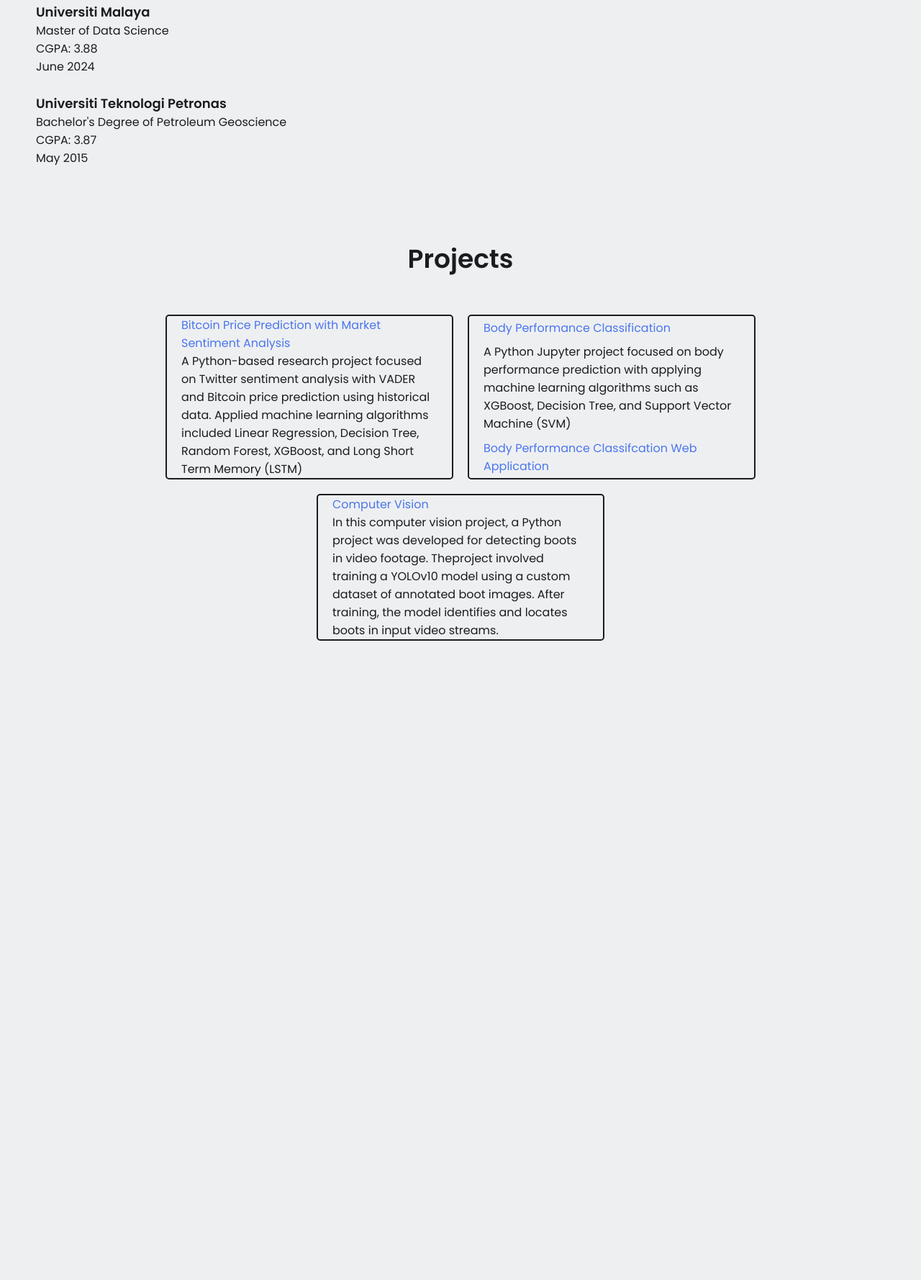
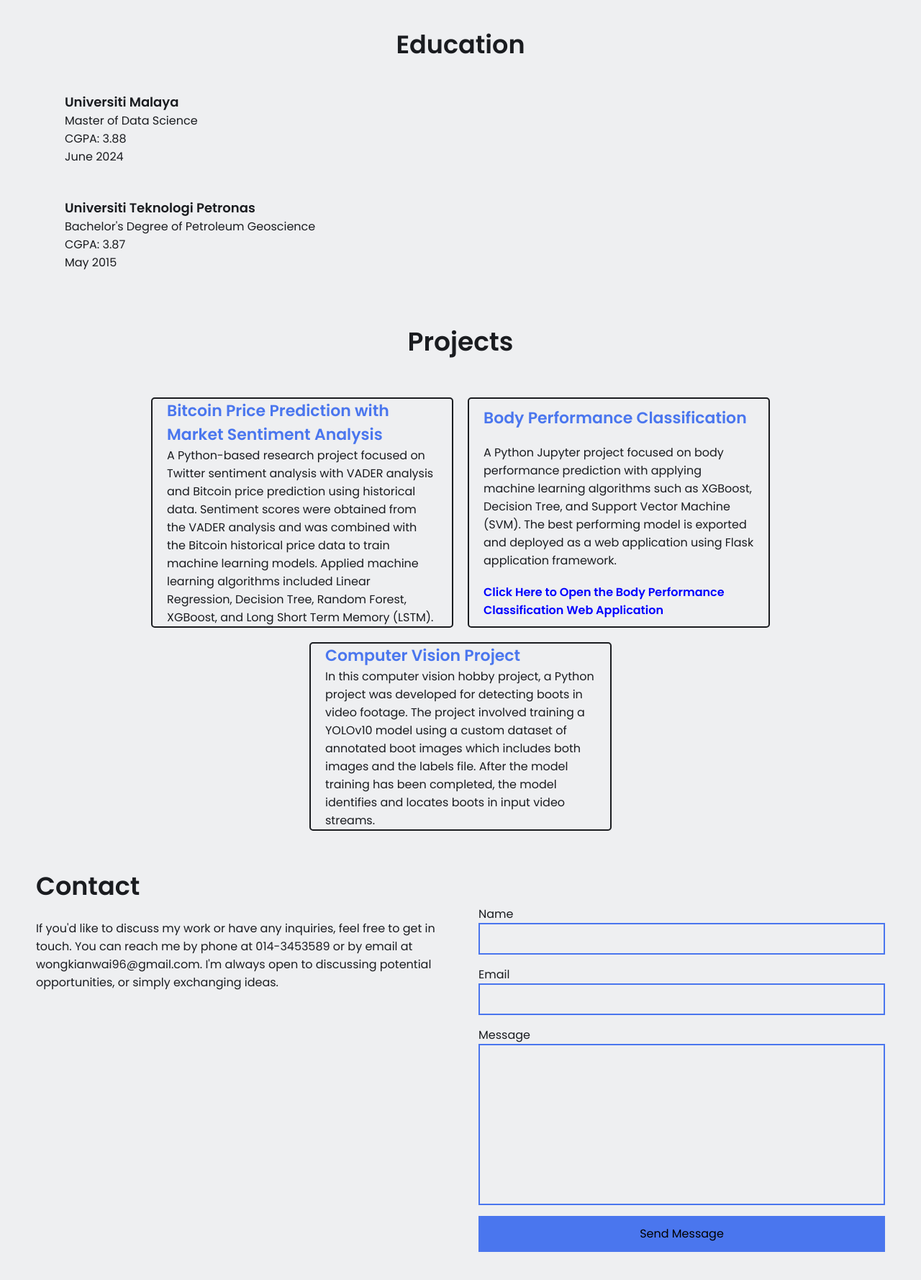
Before and after one commit to kianwai96/Portfolio-pages, a plain HTML site: page index.html in a window 1280 px wide. Shown: the part 854-2632 px from the top of the page at 72% size. Before the commit the page ends 1794 px from the top, so only its background shows below. Drawn offline with Linux system fonts and the light colour scheme.

Commit message:
Add files via upload

```diff
--- a/index.html
+++ b/index.html
@@ -43,8 +43,7 @@
         <section class="hero-section">
             <div class = 'text'>
                 <h2>Hi, I'm Wong</h2>
-                <p>Hello! I am a software support enginner that helps with solving problem and answering client enquries. Recently, I have completed
-                    my Master's of Data Science in Universiti Malaya and I am exploring opportunities in Data Science world.</p>
+                <p>I'm a Software Support Engineer with a passion for solving problems and assisting clients with technical inquiries. I recently completed my Master’s in Data Science from Universiti Malaya, where I honed my skills in data analysis, machine learning, and big data tools. I'm now actively exploring opportunities in the dynamic field of Data Science, looking to apply my technical expertise and analytical mindset to real-world challenges.</p>
 
                 <div class="links">
                     <a href = "#Skills">
@@ -57,7 +56,12 @@
                         <span>Education</span>
                     </a>
 
-                    <a href = "#Contact">
+                    <a href = "#projects">
+                        <i class="fa-solid fa-diagram-project"></i>
+                        <span>Projects</span>
+                    </a>
+
+                    <a href = "#contact">
                         <i class="fa-solid fa-envelope"></i>
                         <span>Contact</span>
                     </a>
@@ -113,15 +117,18 @@
 
             <div class="university">
                 <h2>Universiti Malaya</h2>
-                <p>Master of Data Science</p>
-                <p>CGPA: 3.88</p>
-                <p>June 2024</p>
-                <br>
+                <p>Master of Data Science <br>
+                    CGPA: 3.88 <br>
+                    June 2024</p>
+            </div>
+
+            <div class="university2">
                 <h2>Universiti Teknologi Petronas</h2>
                 <p>Bachelor's Degree of Petroleum Geoscience</p>
                 <p>CGPA: 3.87</p>
                 <p>May 2015</p>
             </div>
+
         </section>
         <!-- Section 4: Projects-->
         <section id = "projects" class = "project-section">
@@ -131,7 +138,8 @@
                     <a href="https://github.com/kianwai96/bitcoin_pred">
                         <span>Bitcoin Price Prediction with Market Sentiment Analysis</span>
                     </a>
-                    <p>A Python-based research project focused on Twitter sentiment analysis with VADER and Bitcoin price prediction using historical data. Applied machine learning algorithms included Linear Regression, Decision Tree, Random Forest, XGBoost, and Long Short Term Memory (LSTM)</p>
+                    <p>A Python-based research project focused on Twitter sentiment analysis with VADER analysis and Bitcoin price prediction using historical data.
+                        Sentiment scores were obtained from the VADER analysis and was combined with the Bitcoin historical price data to train machine learning models. Applied machine learning algorithms included Linear Regression, Decision Tree, Random Forest, XGBoost, and Long Short Term Memory (LSTM).</p>
                 </div>
 
 
@@ -139,18 +147,22 @@
                     <a href="https://github.com/kianwai96/BodyPerformance">
                         <span>Body Performance Classification</span>
                     </a>
-                <p>A Python Jupyter project focused on body performance prediction with applying machine learning algorithms such as XGBoost, Decision Tree, and Support Vector Machine (SVM) </p>
-                <a href = 'https://wong21570.pythonanywhere.com'>
-                    <span>Body Performance Classifcation Web Application </span>
-                </a>
+                    <p>A Python Jupyter project focused on body performance prediction with applying machine learning algorithms such as XGBoost, Decision Tree, and Support Vector Machine (SVM).
+                        The best performing model is exported and deployed as a web application using Flask application framework.
+                    </p>
+                    <div class = "link">
+                        <a href = 'https://wong21570.pythonanywhere.com'>
+                        <span>Click Here to Open the Body Performance Classification Web Application </span>
+                        </a>
+                    </div>
                 </div>
 
                 <div class = 'project'>
-                    <a href="https://github.com/kianwai96/BodyPerformance">
-                        <span>Computer Vision</span>
+                    <a href="https://github.com/kianwai96/Boots_detection">
+                        <span>Computer Vision Project</span>
                     </a>
-                <p>In this computer vision project, a Python project was developed for detecting boots in video footage. Theproject involved training a YOLOv10 model using a custom dataset of annotated boot images. After
-                    training, the model identifies and locates boots in input video streams.</p>
+                <p>In this computer vision hobby project, a Python project was developed for detecting boots in video footage. The project involved training a YOLOv10 model using a custom dataset of annotated boot images which includes both images and the labels file. After
+                    the model training has been completed, the model identifies and locates boots in input video streams.</p>
                 </div>
             </div>
            <!-- <div class = 'links'>
@@ -169,7 +181,28 @@
             </div>-->
         </section>
         <!-- Section 5: Contact-->
-        <section id = "contact"></section>
+        <section id = "contact" class = 'contact-section'>
+            <h2>Contact</h2>
+
+            <div class = 'group'>
+                <div class = 'text'>
+                    If you'd like to discuss my work or have any inquiries, feel free to get in touch. You can reach me by phone at 014-3453589 or by email at wongkianwai96@gmail.com. I'm always open to discussing potential opportunities, or simply exchanging ideas.
+                </div>
+
+                <form>
+                    <label for="name">Name</label>
+                    <input type="text" id="name">
+
+                    <label for="email">Email</label>
+                    <input type="email" id="email">
+
+                    <label for="message">Message</label>
+                    <textarea id="message" cols="30" rows="10"></textarea>
+
+                    <button type="submit">Send Message</button>
+                </form>
+            </div>
+        </section>
     </main>
 
 </body>
--- a/style.css
+++ b/style.css
@@ -158,31 +158,59 @@
 
   /*Section 3: Education*/
 
-  .education-section h2{
-    padding: 0 50px;
-    margin-bottom: 50px;
+  .education-section {
+
+    justify-content: space-between; /* Ensure there is space between the two columns */
+
+
+
+    padding: 0 20px; /* Adds padding around the container */
   }
 
-  .education-section h2{
+  .education-section h2 {
     font-size: 35px;
     text-align: center;
+    width: 100%; /* Ensures the heading takes full width */
+    margin-bottom: 20px;
   }
 
-  .education-section .university{
 
-    margin-bottom: 100px;
+  .education-section .university,
+  .education-section .university2 {
+    padding: 20px;
+    margin-bottom: 5px;
+    justify-content: center;
   }
 
-  .education-section .university h2{
+  .education-section .university h2,
+  .education-section .university2 h2 {
     font-size: 18px;
     text-align: left;
     padding: 0 50px;
+    justify-content: center;
     margin-bottom: 0px;
+  }
+
+  .education-section .university h2,
+  .education-section .university2 h2 {
+    font-size: 18px;
+    text-align: left;
+    padding: 0 50px;
+    justify-content: center;
+
   }
 
   .education-section .university p{
     text-align: left;
     padding: 0 50px;
+    margin-bottom: 0px;
+
+  }
+
+  .education-section .university2 p{
+    text-align: left;
+    padding: 0 50px;
+    margin-left: 0px;
   }
 
   /*Section 4: Projects*/
@@ -218,12 +246,75 @@
     align-items: center;
     flex-wrap: wrap;
     border: 2px solid var(--text-color);
-    width: 400px;
+    width: 420px;
     height: auto;
     object-fit: contain;
     border-radius: 5px;
   }
 
+  .project-section .project-desc .project span{
+    font-size: 22px;
+    font-weight: 600;
+    color: var(--link-color)
+  }
+
+  .project-section .project-desc .project .link span{
+    font-size: 16px;
+    font-weight: 600;
+    color: blue;
+  }
+
+ /*Section 5: Contact*/
+.contact-section{
+  padding: 0 50px;
+  margin-bottom: 100px;
+
+}
+
+.contact-section h2{
+  font-size: 35px;
+}
+
+.contact-section .group{
+  display: flex;
+  gap:50px;
+}
+
+.contact-section .group .text{
+  flex: 3;
+  margin-top: 20px;
+}
+
+.contact-section .group form{
+  flex: 3;
+  display: flex;
+  flex-direction: column;
+}
+
+.contact-section .group form input,
+.contact-section .group form textarea{
+  font-family: 'Poppins', sans-serif;
+  border: 2px solid var(--link-color);
+  background-color: transparent;
+  padding:10px;
+  margin-bottom: 15px;
+  outline: none;
+  resize: none;
+}
+
+.contact-section .group form button{
+  font-size: 16px;
+  font-family: 'Poppins', sans-serif;
+  background-color: var(--link-color) ;
+  border: none;
+  height: 50px;
+  cursor: pointer;
+}
+
+.contact-section .group form button:hover{
+  filter: brightness(.9);
+  transition: .1s;
+}
 
   @media (max-width: 850px){
     /*Section 1: Hero*/
```
Also changed, not shown: download.png (added), images.jfif (added), photo_2024-10-21_19-13-11.jpg (added), python.jfif (added), sql-database-icon-logo-design-ui-or-ux-app-png.webp (added), sql.png (added).
